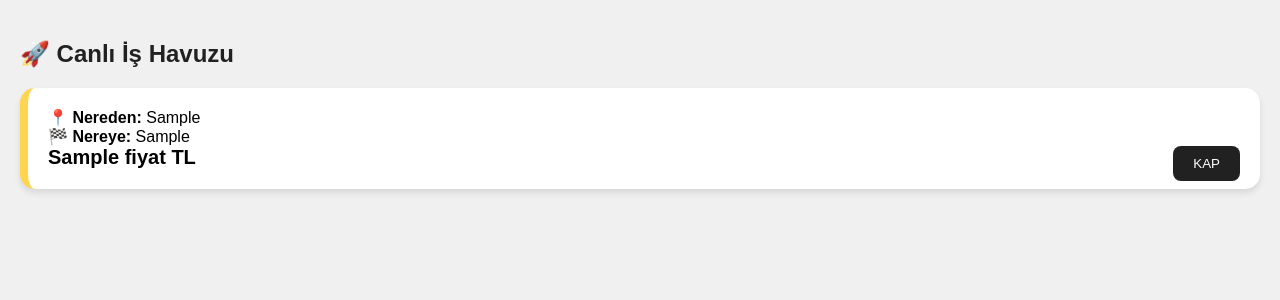
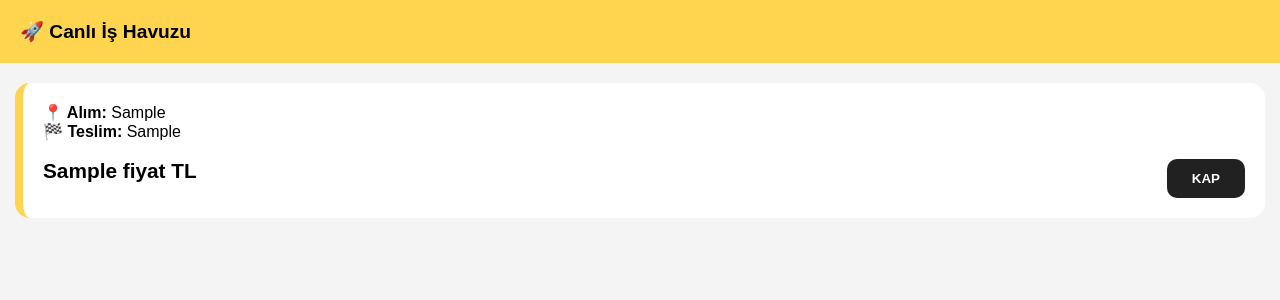
Before and after one commit to Queensho/pajet-kurye, a Flask app: template templates/kurye_ekrani.html in a window 1280 px wide. Shown: the top 300 px of the page. Run offline with Flask 3, Linux system fonts and the light colour scheme; the template is opened without the code that fills it: most values are stand-ins (such as "Sample title", 1, 10 or a date in 2020); some libraries are stand-ins or nearby versions.

Commit message:
Update kurye_ekrani.html

```diff
--- a/templates/kurye_ekrani.html
+++ b/templates/kurye_ekrani.html
@@ -1,24 +1,27 @@
 <!DOCTYPE html>
-<html>
+<html lang="tr">
 <head>
+    <meta charset="UTF-8"><meta name="viewport" content="width=device-width, initial-scale=1.0">
     <title>BBK Kurye Havuzu</title>
     <script src="https://cdnjs.cloudflare.com/ajax/libs/socket.io/4.0.1/socket.io.js"></script>
     <style>
-        /* BBK Sarı-Siyah Tasarımı */
-        body { font-family: sans-serif; background: #f0f0f0; margin: 0; padding: 20px; }
-        .order-card { background: white; padding: 20px; border-radius: 15px; border-left: 8px solid #FFD54F; margin-bottom: 10px; box-shadow: 0 4px 6px rgba(0,0,0,0.1); }
-        .btn-kap { background: #212121; color: white; padding: 10px 20px; border: none; border-radius: 8px; float: right; cursor: pointer; }
+        body { font-family: sans-serif; background: #f4f4f4; margin: 0; padding: 15px; }
+        .header { background: #FFD54F; padding: 20px; margin: -15px -15px 20px; font-weight: bold; font-size: 1.2rem; }
+        .order-card { background: white; padding: 20px; border-radius: 15px; border-left: 8px solid #FFD54F; margin-bottom: 12px; transition: 0.3s; }
+        .btn-kap { background: #212121; color: white; border: none; padding: 12px 25px; border-radius: 10px; font-weight: bold; cursor: pointer; float: right; }
+        @keyframes fadeOut { from { opacity: 1; transform: scale(1); } to { opacity: 0; transform: scale(0.9); } }
     </style>
 </head>
 <body>
-    <h2 style="color: #212121;">🚀 Canlı İş Havuzu</h2>
+    <div class="header">🚀 Canlı İş Havuzu</div>
     <div id="havuz-listesi">
         {% for is in havuz %}
         <div class="order-card" id="is-{{ is['id'] }}">
-            <b>📍 Nereden:</b> {{ is['adres_al'] }} <br>
-            <b>🏁 Nereye:</b> {{ is['adres_ver'] }} <br>
-            <span style="font-size: 20px; font-weight: bold;">{{ is['fiyat'] }} TL</span>
-            <button class="btn-kap">KAP</button>
+            <b>📍 Alım:</b> {{ is['adres_al'] }}<br>
+            <b>🏁 Teslim:</b> {{ is['adres_ver'] }}<br><br>
+            <span style="font-size: 1.3rem; font-weight: 800;">{{ is['fiyat'] }} TL</span>
+            <button onclick="isiKap({{ is['id'] }})" class="btn-kap">KAP</button>
+            <div style="clear:both;"></div>
         </div>
         {% endfor %}
     </div>
@@ -29,25 +32,25 @@
         var socket = io();
         var audio = document.getElementById("dutDut");
 
-        // Sunucudan yeni paket sinyali gelince çalışır
         socket.on('yeni_paket_dustu', function(data) {
-            // 1. Sesi çal (DÜT DÜT!)
             audio.play();
+            var html = `<div class="order-card" id="is-${data.id}">
+                <b>📍 Alım:</b> ${data.adres_al}<br><b>🏁 Teslim:</b> ${data.adres_ver}<br><br>
+                <span style="font-size: 1.3rem; font-weight: 800;">${data.fiyat} TL</span>
+                <button onclick="isiKap(${data.id})" class="btn-kap">KAP</button>
+                <div style="clear:both;"></div></div>`;
+            document.getElementById('havuz-listesi').insertAdjacentHTML('afterbegin', html);
+        });
 
-            // 2. Ekrana yeni iş kartını ekle
-            var yeniKart = `
-                <div class="order-card" id="is-${data.id}" style="border-left-color: #ff0000; animation: bounce 0.5s;">
-                    <b>📍 Nereden:</b> ${data.adres_al} <br>
-                    <b>🏁 Nereye:</b> ${data.adres_ver} <br>
-                    <span style="font-size: 20px; font-weight: bold;">${data.fiyat} TL</span>
-                    <button class="btn-kap">KAP</button>
-                </div>`;
+        socket.on('is_sil_sinyali', function(data) {
+            var el = document.getElementById('is-' + data.id);
+            if(el) { el.style.animation = "fadeOut 0.5s forwards"; setTimeout(() => el.remove(), 500); }
+        });
 
-            document.getElementById('havuz-listesi').insertAdjacentHTML('afterbegin', yeniKart);
-
-            // 3. Bildirim Göster
-            alert("Yeni İş Düştü! " + data.fiyat + " TL");
-        });
+        function isiKap(id) {
+            fetch('/is_al/' + id, { method: 'POST' })
+            .then(res => res.json()).then(data => { alert(data.message); });
+        }
     </script>
 </body>
 </html>
```
